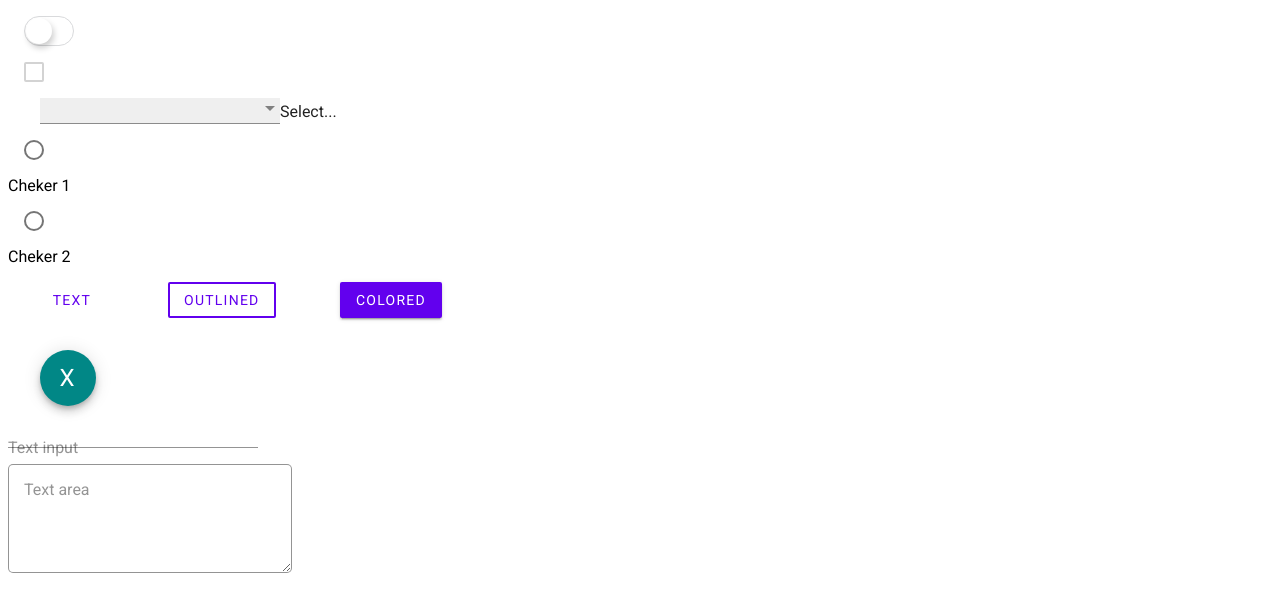
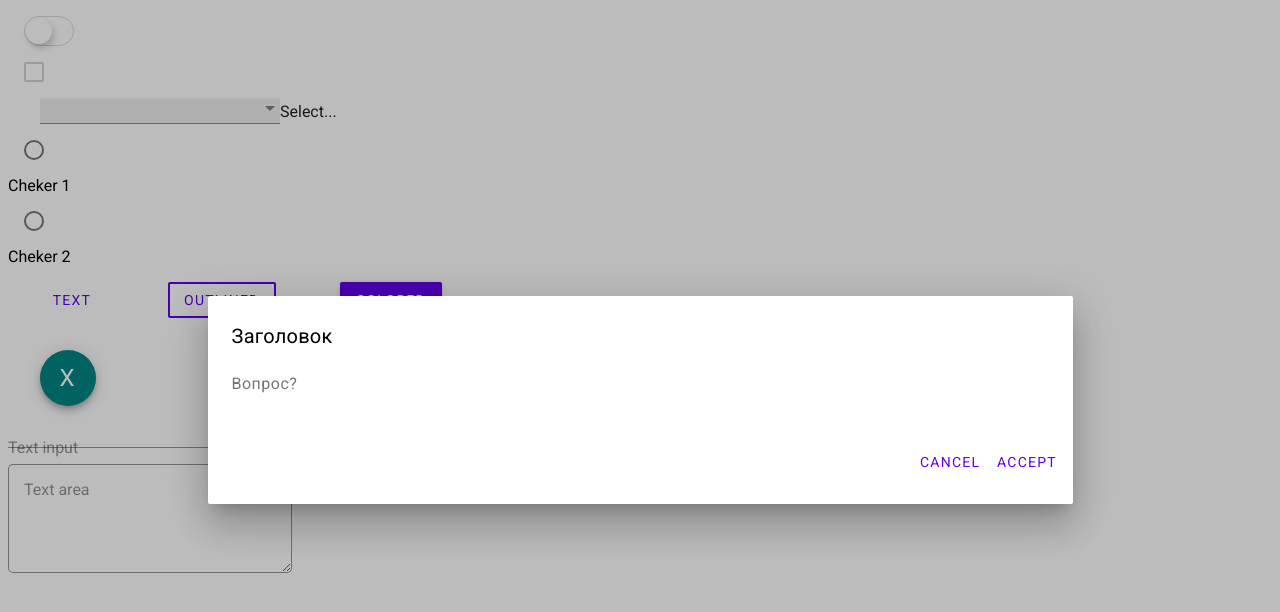
Before and after one commit to 4erty/material-like, a plain HTML site: page index.html in a window 1280 px wide. Both pictures are taken after a click on the button "COLORED". Drawn offline with Linux system fonts and the light colour scheme.

Commit message:
Add modal

```diff
--- a/main.js
+++ b/main.js
@@ -0,0 +1,51 @@
+document.addEventListener("DOMContentLoaded", function() {
+  let button = document.querySelector('.button-colored');
+  button.addEventListener("click", ()=>{makeModal('Заголовок', 'Вопрос?', (event)=>{console.log(event);});})
+});
+
+function makeModal(header = '', section = '', callback){
+  let back = document.createElement('aside');
+  back.className = "material-dialog";
+  back.setAttribute('role', 'alertdialog');
+  back.setAttribute('aria-labelledby', 'material-dialog-label');
+  back.setAttribute('aria-describedby', 'material-dialog-description');
+  document.body.appendChild(back);
+  let dialog = document.createElement('div');
+  dialog.className = 'material-dialog__surface';
+  let dialogHeader = document.createElement('header');
+  dialogHeader.className = 'material-dialog__header';
+  let dialogHeaderH2 = document.createElement('h2');
+  dialogHeaderH2.setAttribute('id', 'material-dialog-label');
+  dialogHeaderH2.className = "material-dialog__header__title";
+  dialogHeaderH2.textContent = header;
+  dialog.appendChild(dialogHeader).appendChild(dialogHeaderH2);
+  let dialogBody = document.createElement('section');
+  dialogBody.setAttribute('id', 'material-dialog-description');
+  dialogBody.className = 'material-dialog__body';
+  dialogBody.textContent = section;
+  dialog.appendChild(dialogBody);
+  let dialogFooter = document.createElement('footer');
+  dialogFooter.className = 'material-dialog__footer';
+  let buttonCancel = document.createElement('button');
+  buttonCancel.className = 'material-button material-dialog__footer__button material-dialog__footer__button--cancel';
+  buttonCancel.setAttribute('type', 'button');
+  buttonCancel.textContent = 'Cancel';
+  dialogFooter.appendChild(buttonCancel);
+  let buttonAccept = document.createElement('button');
+  buttonAccept.className = 'material-button material-dialog__footer__button material-dialog__footer__button--accept';
+  buttonAccept.setAttribute('type', 'button');
+  buttonAccept.textContent = 'Accept';
+  dialogFooter.appendChild(buttonAccept);
+  dialog.appendChild(dialogFooter);
+  let backdrop = document.createElement('div');
+  backdrop.className = 'material-dialog__backdrop';
+  back.appendChild(dialog);
+  back.appendChild(backdrop);
+  document.body.appendChild(back);
+  dialog.classList.add('material-dialog--open');
+  back.addEventListener('click', event=>{
+    event.target.classList.contains('material-dialog__backdrop') && back.remove();
+  });
+  buttonCancel.addEventListener('click', ()=>{back.remove();});
+  buttonAccept.addEventListener('click', callback);
+}
--- a/material-like.css
+++ b/material-like.css
@@ -3,6 +3,7 @@
   --base-text-color: #fff;
   --transparent: rgba(0, 0, 0, 0);
   --second-color: #018786;
+  --second-text-color: rgba(0,0,0,.54);
 }
 
 body {
@@ -415,3 +416,107 @@ textarea.material-input:focus {
   border-right: solid 1px var(--base-color) !important;
   border-bottom: solid 1px var(--base-color) !important;
 }
+
+aside.material-dialog,
+div.material-dialog__backdrop {
+  position: fixed;
+  display: flex;
+  top: 0;
+  left: 0;
+  -ms-flex-align: center;
+  align-items: center;
+  -ms-flex-pack: center;
+  justify-content: center;
+  width: 100%;
+  height: 100%;
+  z-index: 5;
+}
+
+aside.material-dialog div.material-dialog__surface {
+    -webkit-box-shadow: 0 11px 15px -7px rgba(0,0,0,.2), 0 24px 38px 3px rgba(0,0,0,.14), 0 9px 46px 8px rgba(0,0,0,.12);
+    box-shadow: 0 11px 15px -7px rgba(0,0,0,.2), 0 24px 38px 3px rgba(0,0,0,.14), 0 9px 46px 8px rgba(0,0,0,.12);
+    background-color: #fff;
+    background-color: var(--mdc-theme-background,#fff);
+    display: -ms-inline-flexbox;
+    display: inline-flex;
+    -ms-flex-direction: column;
+    flex-direction: column;
+    width: calc(100% - 30px);
+    min-width: 640px;
+    max-width: 865px;
+    -webkit-transform: translateY(150px) scale(.8);
+    -ms-transform: translateY(150px) scale(.8);
+    transform: translateY(150px) scale(.8);
+    border-radius: 2px;
+    opacity: 0;
+}
+
+aside.material-dialog div.material-dialog--open.material-dialog__surface {
+  -webkit-transform: translateY(0) scale(1);
+  -ms-transform: translateY(0) scale(1);
+  transform: translateY(0) scale(1);
+  opacity: 1;
+}
+
+aside.material-dialog div.material-dialog__surface.material-dialog--open ~ .material-dialog__backdrop {
+  opacity: .3;
+}
+
+aside.material-dialog div.material-dialog__backdrop {
+  background-color: rgba(0,0,0,.87);
+  background-color: var(--mdc-theme-text-primary-on-light,rgba(0,0,0,.87));
+  opacity: 0;
+  z-index: -1;
+}
+
+aside.material-dialog div.material-dialog__surface .material-dialog__header {
+  display: -ms-flexbox;
+  display: flex;
+  -ms-flex-align: center;
+  align-items: center;
+  padding: 24px 24px 0;
+}
+
+aside.material-dialog div.material-dialog__surface .material-dialog__header .material-dialog__header__title {
+  font-size: 1.25rem;
+  line-height: 2rem;
+  font-weight: 500;
+  letter-spacing: .0125em;
+  -ms-flex: 1 1;
+  flex: 1 1;
+  margin: 0;
+}
+
+aside.material-dialog div.material-dialog__surface .material-dialog__body {
+  color: var(--second-text-color,rgba(0,0,0,.54));
+  font-size: 1rem;
+  line-height: 1.5rem;
+  font-weight: 400;
+  letter-spacing: .03125em;
+  margin-top: 20px;
+  padding: 0 24px 24px;
+}
+
+aside.material-dialog div.material-dialog__surface .material-dialog__footer {
+  display: -ms-flexbox;
+  display: flex;
+  -ms-flex-wrap: wrap;
+  flex-wrap: wrap;
+  -ms-flex-align: center;
+  align-items: center;
+  -ms-flex-pack: end;
+  justify-content: flex-end;
+  padding: 8px;
+}
+
+aside.material-dialog div.material-dialog__surface .material-dialog__footer button.material-button.material-dialog__footer__button {
+  margin-left: 0;
+  margin-right: 0;
+}
+
+@media only screen and (max-width: 768px) {
+  aside.material-dialog div.material-dialog__surface {
+    min-width: 320px;
+    max-width: 420px;
+  }
+}
```
